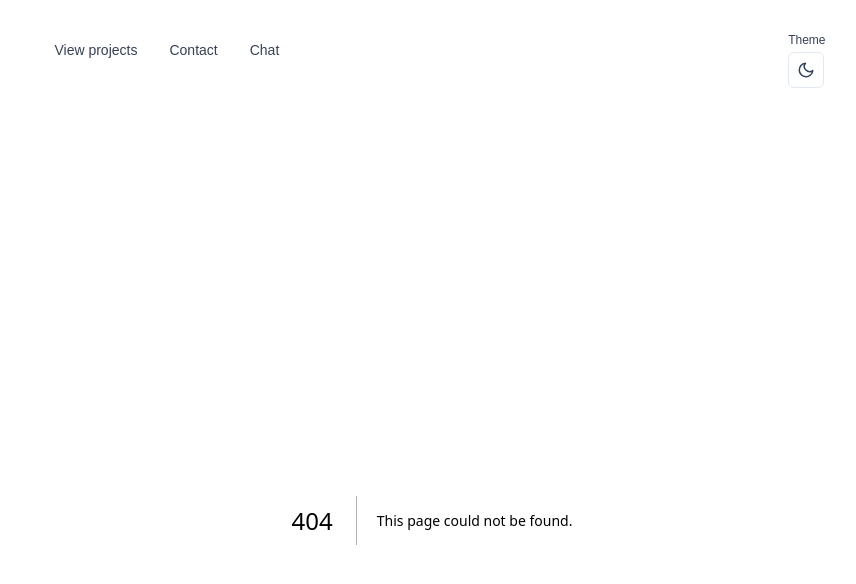
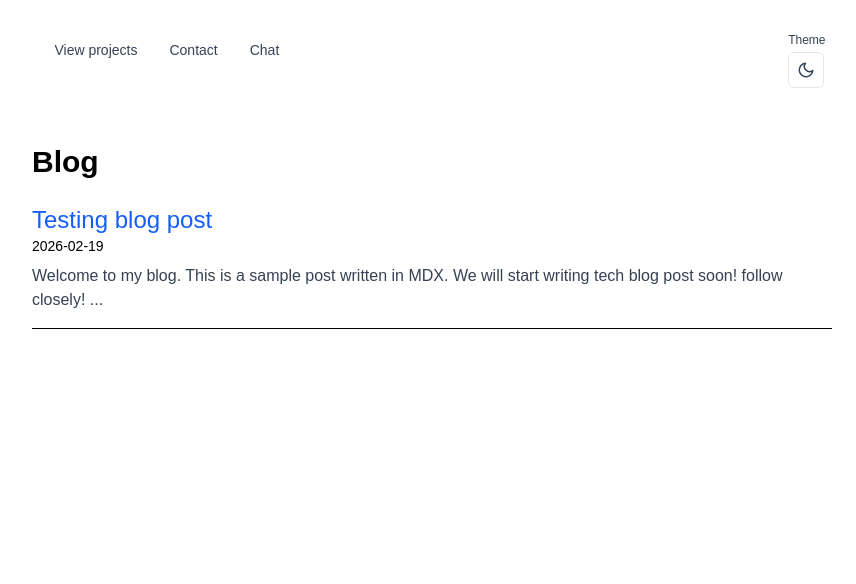
Before and after one commit to darkmmon/darkmmon.github.io, a Next.js app: page /blog in a window 1280 px wide. Before the commit this address had no page. Shown: the top 584 px of the page, without its empty margins (208-1064 px from the left). Built offline with nearby package versions, Linux system fonts and the light colour scheme.

Commit message:
feat: added blog system

```diff
--- /dev/null
+++ b/src/app/blog/PostContent.tsx
@@ -0,0 +1,19 @@
+'use client';
+import React from 'react';
+import dynamic from 'next/dynamic';
+
+const MDXRemote = dynamic(
+  () => import('next-mdx-remote').then((mod) => mod.MDXRemote),
+  { ssr: false },
+);
+
+export default function PostContent({ mdxSource }: { mdxSource: any }) {
+  return (
+    <div className="post-content prose max-w-none">
+      {/* MDXRemote is loaded only on the client to avoid hook/runtime issues */}
+      {/* eslint-disable-next-line @typescript-eslint/ban-ts-comment */}
+      {/* @ts-ignore */}
+      <MDXRemote {...mdxSource} />
+    </div>
+  );
+}
--- /dev/null
+++ b/src/app/blog/[slug]/page.tsx
@@ -0,0 +1,27 @@
+import { getAllSlugs, getPostBySlug } from '@/lib/posts';
+import PostContent from '../PostContent';
+
+type Props = {
+  params: { slug: string };
+};
+
+export function generateStaticParams() {
+  const slugs = getAllSlugs();
+  return slugs.map((slug) => ({ slug }));
+}
+
+export default async function PostPage({ params }: Props) {
+  const { slug } = await params;
+  const post = await getPostBySlug(slug);
+  return (
+    <article className="container mx-auto px-4">
+      <h1 className="text-3xl font-bold my-4">{post.frontmatter.title}</h1>
+      <div className="text-sm text-muted-foreground mb-6">
+        {post.frontmatter.date}
+      </div>
+      {/* MDX rendering happens in a client component */}
+      {/* @ts-ignore */}
+      <PostContent mdxSource={post.mdxSource} />
+    </article>
+  );
+}
--- /dev/null
+++ b/src/app/blog/page.tsx
@@ -0,0 +1,26 @@
+import Link from 'next/link';
+import { getAllPosts } from '@/lib/posts';
+
+export default async function BlogPage() {
+  const posts = getAllPosts();
+  return (
+    <div className="container mx-auto px-4">
+      <h1 className="text-3xl font-bold my-6">Blog</h1>
+      <ul className="space-y-6">
+        {posts.map((p) => (
+          <li key={p.slug} className="border-b pb-4">
+            <Link href={`/blog/${p.slug}`}>
+              <h2 className="text-2xl text-blue-600 hover:underline">
+                {p.frontmatter.title ?? p.slug}
+              </h2>
+            </Link>
+            <div className="text-sm text-muted-foreground">
+              {p.frontmatter.date}
+            </div>
+            <p className="mt-2 text-gray-700">{p.excerpt}...</p>
+          </li>
+        ))}
+      </ul>
+    </div>
+  );
+}
--- a/src/app/globals.css
+++ b/src/app/globals.css
@@ -28,3 +28,25 @@ body {
   color: var(--foreground);
   font-family: Arial, Helvetica, sans-serif;
 }
+
+/* Scoped post content styles to avoid global overrides */
+.post-content h2 {
+  font-size: 1.5rem;
+  font-weight: 700;
+  margin-top: 1.25rem;
+  margin-bottom: 0.5rem;
+  line-height: 1.2;
+  color: inherit;
+}
+
+.post-content h1 {
+  font-size: 2rem;
+  font-weight: 800;
+  margin-bottom: 0.75rem;
+}
+
+.post-content p {
+  color: inherit;
+  margin-top: 0.5rem;
+  margin-bottom: 0.5rem;
+}
--- /dev/null
+++ b/src/content/posts/hello-world.mdx
@@ -0,0 +1,9 @@
+---
+title: 'Testing blog post'
+date: '2026-02-19'
+tags: ['intro']
+---
+
+Welcome to my blog. This is a sample post written in MDX.
+
+We will start writing tech blog post soon! follow closely!
--- /dev/null
+++ b/src/lib/posts.ts
@@ -0,0 +1,50 @@
+import fs from 'fs';
+import path from 'path';
+import matter from 'gray-matter';
+import { serialize } from 'next-mdx-remote/serialize';
+
+const postsDirectory = path.join(process.cwd(), 'src', 'content', 'posts');
+
+export function getAllSlugs(): string[] {
+  if (!fs.existsSync(postsDirectory)) return [];
+  const files = fs.readdirSync(postsDirectory);
+  return files
+    .filter((f) => f.endsWith('.md') || f.endsWith('.mdx'))
+    .map((f) => f.replace(/\.mdx?$/, ''));
+}
+
+export function getAllPosts() {
+  const slugs = getAllSlugs();
+  const posts = slugs.map((slug) => {
+    const mdxPath = path.join(postsDirectory, `${slug}.mdx`);
+    const mdPath = path.join(postsDirectory, `${slug}.md`);
+    const fullPath = fs.existsSync(mdxPath) ? mdxPath : mdPath;
+    const content = fs.readFileSync(fullPath, 'utf8');
+    const { data, content: body } = matter(content);
+    return {
+      slug,
+      frontmatter: data as Record<string, any>,
+      excerpt: body.substring(0, 300),
+    };
+  });
+  // sort by date if available
+  posts.sort((a, b) => {
+    const da = a.frontmatter?.date ?? '';
+    const db = b.frontmatter?.date ?? '';
+    return da > db ? -1 : da < db ? 1 : 0;
+  });
+  return posts;
+}
+
+export async function getPostBySlug(slug: string) {
+  const mdxPath = path.join(postsDirectory, `${slug}.mdx`);
+  const mdPath = path.join(postsDirectory, `${slug}.md`);
+  const fullPath = fs.existsSync(mdxPath) ? mdxPath : mdPath;
+  if (!fullPath || !fs.existsSync(fullPath)) {
+    throw new Error(`Post not found: ${slug}`);
+  }
+  const fileContents = fs.readFileSync(fullPath, 'utf8');
+  const { data: frontmatter, content } = matter(fileContents);
+  const mdxSource = await serialize(content, { scope: frontmatter });
+  return { slug, frontmatter: frontmatter as Record<string, any>, mdxSource };
+}
```
Also changed, not shown: package.json (+7 -2 lines), 1 other file (tests, documents, lock files or other folders).
